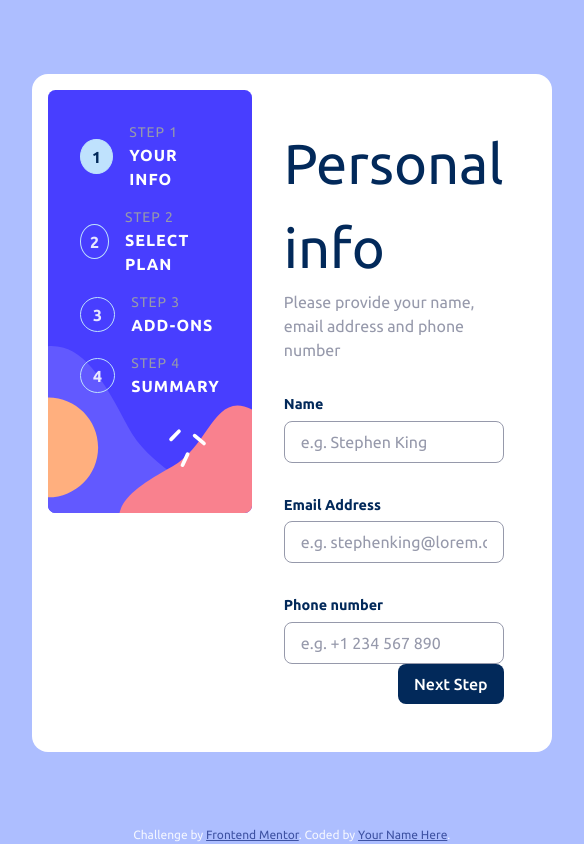
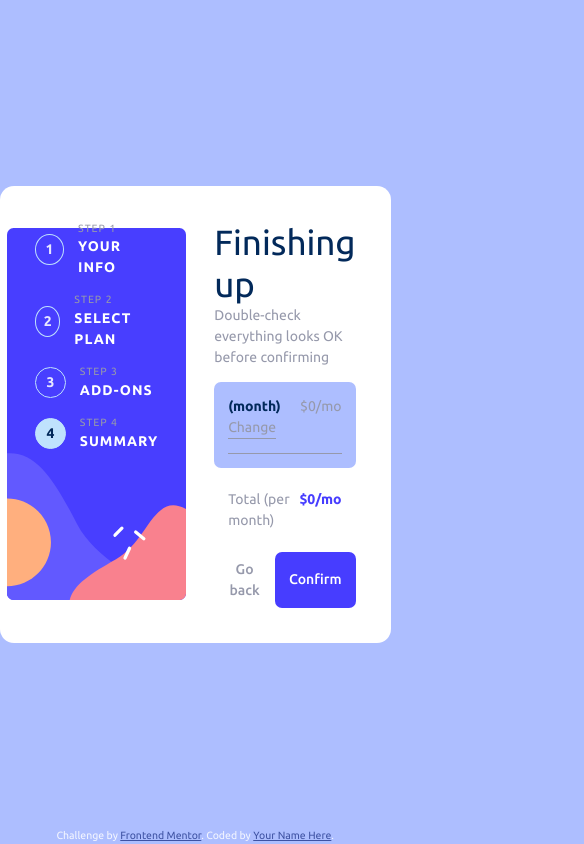
Before and after one commit to Kamil-Mroz/multi-step-form, a website built with Vite: page index.html in a window 390 px wide. Shown: the whole page, 584 px wide, since content can reach past the window. Built offline with nearby package versions, Linux system fonts and the light colour scheme.

Commit message:
responsivenes for tablet

```diff
--- a/src/StepFour.ts
+++ b/src/StepFour.ts
@@ -99,7 +99,7 @@ class StepFour extends Form {
 
     const priceEl = this.createElement({
       element: 'p',
-      content: `+$${price[this.statePeriod]}${this.periodString()}}`,
+      content: `+$${price[this.statePeriod]}${this.periodString()}`,
       classTag: ['price', 'price--sm'],
     })
 
--- a/src/main.ts
+++ b/src/main.ts
@@ -8,7 +8,7 @@ import { StateType } from './types'
 
 export const state: StateType = {
   period: 'month',
-  step: 0,
+  step: 3,
   maxStep: 3,
   plan: {
     id: undefined,
--- a/src/style.css
+++ b/src/style.css
@@ -49,6 +49,12 @@
 
   --rounded-regular: 0.5rem;
   --rounded-medium: 1rem;
+
+  --fs-xs: 0.75rem;
+  --fs-sm: 0.875rem;
+  --fs-md: 1.25rem;
+  --fs-lg: 2rem;
+  --fs-xl: 3.5rem;
 }
 
 *,
@@ -123,6 +129,8 @@ p {
 
 header {
   display: grid;
+  position: relative;
+  isolation: isolate;
 }
 
 .bg-image,
@@ -169,7 +177,7 @@ header {
 .step-id {
   letter-spacing: revert;
   font-weight: 400;
-  font-size: 0.875rem;
+  font-size: var(--fs-sm);
   color: var(--neutral-100);
 }
 
@@ -190,7 +198,8 @@ main {
 }
 
 .heading {
-  font-size: 3.5rem;
+  line-height: 1.2;
+  font-size: var(--fs-xl);
   color: var(--primary-100);
 }
 .form__text {
@@ -229,7 +238,7 @@ input::placeholder {
 .label {
   display: block;
   margin-bottom: 0.3rem;
-  font-size: 0.9rem;
+  font-size: var(--fs-sm);
   font-weight: 700;
 
   transition: color 0.3s cubic-bezier(0.25, 0.01, 0.25, 1) 0s;
@@ -280,7 +289,7 @@ input::placeholder {
 
 .billing__plan {
   display: grid;
-  grid-template-columns: repeat(auto-fit, min(10rem, 100%));
+  grid-template-columns: repeat(auto-fit, min(9.5rem, 100%));
   justify-content: space-between;
 }
 .billing__card {
@@ -296,7 +305,7 @@ input::placeholder {
 }
 
 .title {
-  font-size: 1.25rem;
+  font-size: var(--fs-md);
   color: var(--primary-100);
   font-weight: var(--fw-bold);
 }
@@ -307,7 +316,7 @@ input::placeholder {
   fonts-size: 0.875rem;
 }
 .price--xl {
-  font-size: 1.25rem;
+  font-size: var(--fs-md);
   font-weight: var(--fw-bold);
 }
 
@@ -436,7 +445,7 @@ input::placeholder {
 }
 
 .attribution {
-  font-size: 0.75rem;
+  font-size: var(--fs-xs);
   text-align: center;
 }
 
@@ -512,6 +521,52 @@ input[type='checkbox'] {
   aspect-ratio: 1;
 }
 .thank-you .heading {
-  font-size: 2rem;
+  font-size: var(--fs-lg);
   margin: 1em 0 0.5em;
 }
+
+@media (max-width: 900px) {
+  :root {
+    font-size: 0.875rem;
+    --fs-sm: 0.75rem;
+    --fs-md: 1rem;
+    --fs-lg: 2rem;
+    --fs-xl: 3rem;
+  }
+  #app {
+    padding-inline: revert;
+  }
+  header {
+    align-items: center;
+  }
+  .steps-nav {
+    align-self: stretch;
+  }
+}
+
+@media (max-width: 768px) {
+  :root {
+    font-size: 0.875rem;
+    --fs-sm: 0.75rem;
+    --fs-md: 1rem;
+    --fs-lg: 1.75rem;
+    --fs-xl: 2.5rem;
+  }
+
+  .billing__plan {
+    grid-template-columns: 1fr;
+    gap: 1rem;
+  }
+  .billing__card {
+    flex-direction: row;
+  }
+  .form-field {
+    gap: 1rem;
+  }
+  .add-on {
+    padding: 0.25em 1em;
+  }
+  .form-card {
+    padding: 0.5rem;
+  }
+}
```
Also changed, not shown: src/index.html (deleted, +0 -64 lines).
